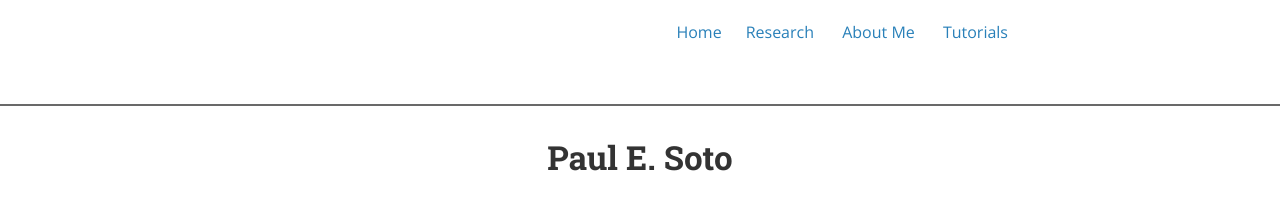
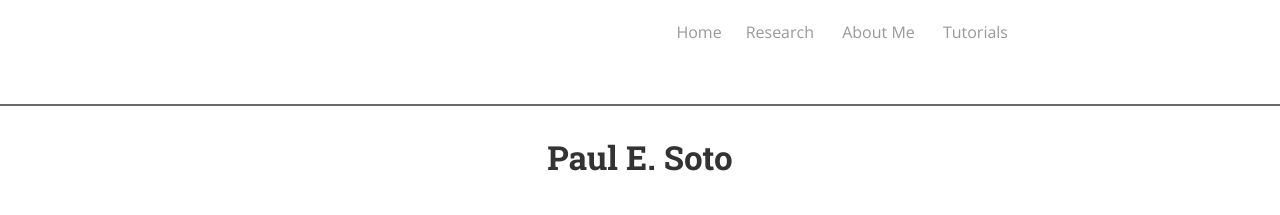
Before and after one commit to zsivine/zsivine.github.io, a Jekyll site: the page built from index.html, in a window 1280 px wide. Shown: the top 215 px of the page. Built offline with Jekyll 4.4.1, drawn with Linux system fonts in a browser that asks for light colours; nearby versions of some CDN libraries; the list of posts is cut into pages by our own code; comment, search, counter and statistics services are not loaded; a style sheet for code colours, icons or effects is not loaded.

Commit message:
formatting

```diff
--- a/_sass/_layout.scss
+++ b/_sass/_layout.scss
@@ -191,6 +191,7 @@ pre code.hljs {
   li.nav-link {
   	a {
 	    display: inline-block;
+	    color: $medium-gray;
 	    @include media ($tablet) {
 	      padding-right: 1.5em;
 	    }
```
